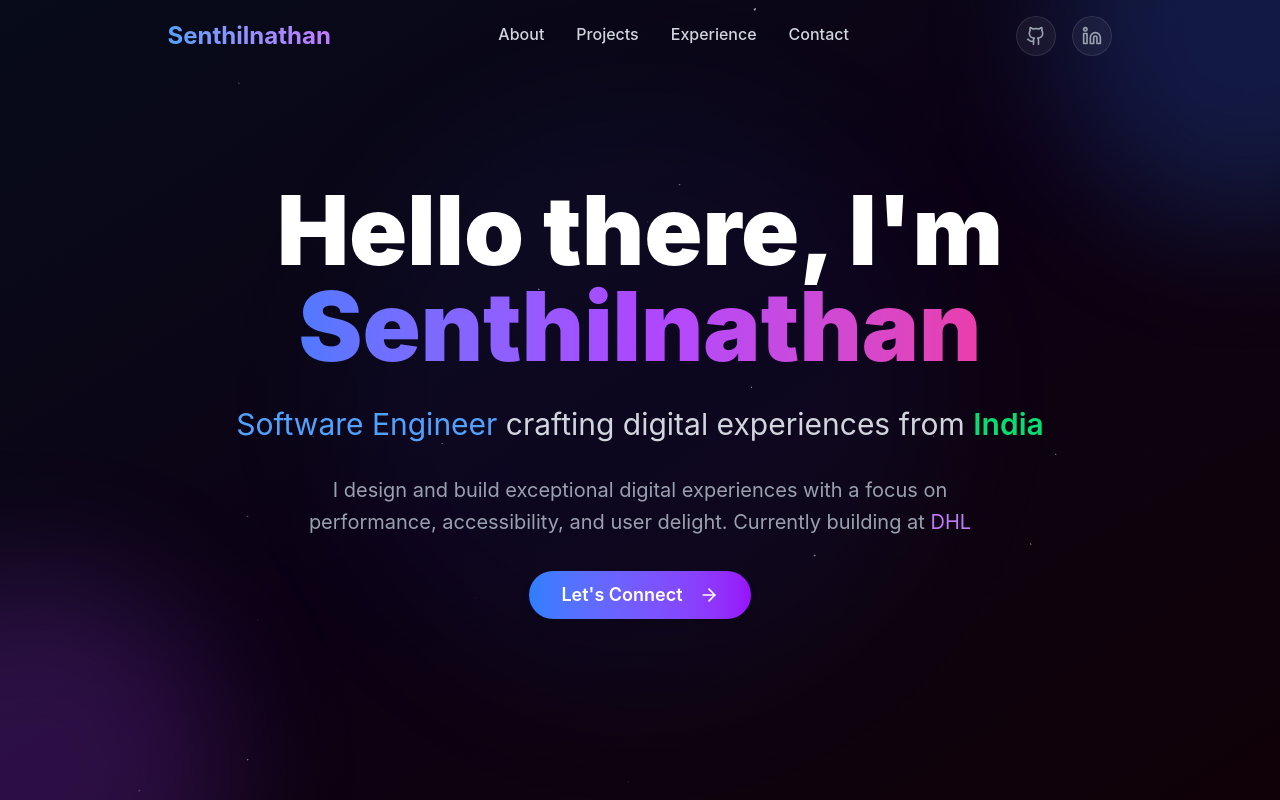
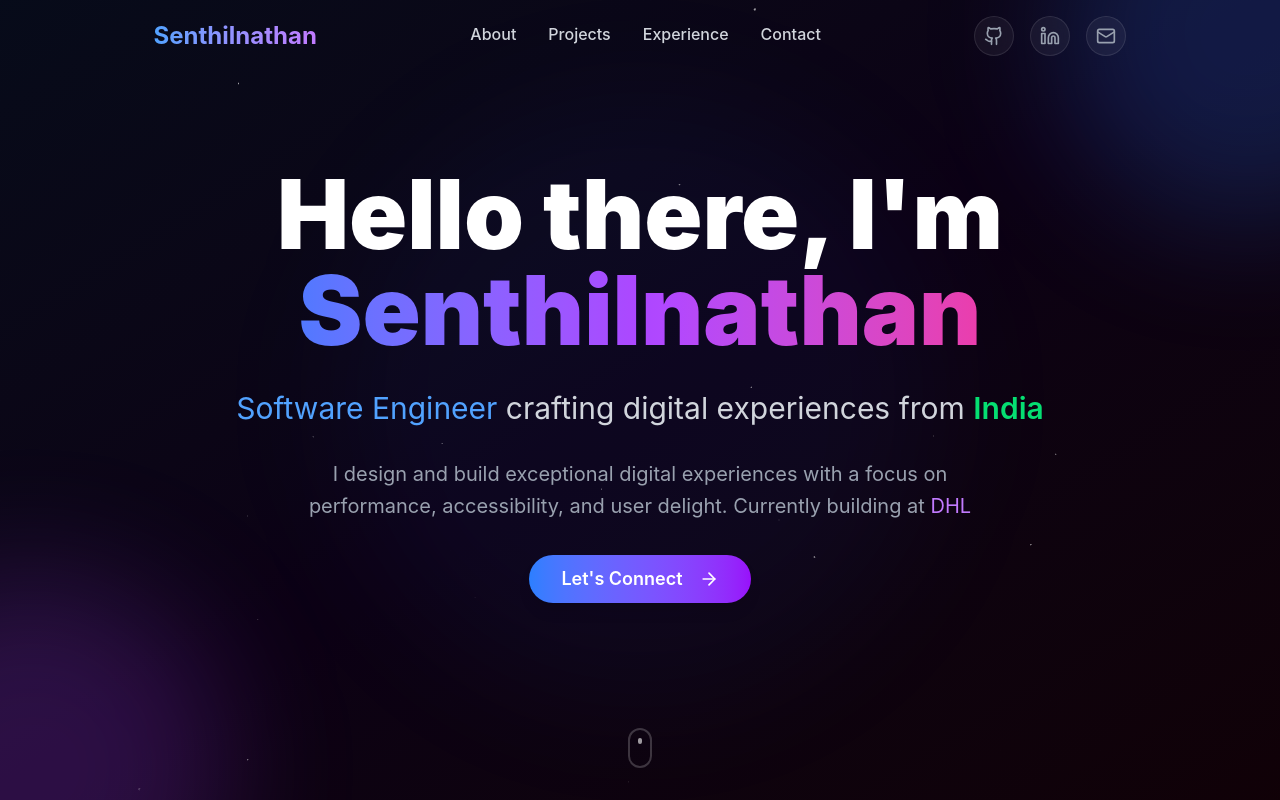
Before and after one commit to SenthilnathanMani/portfolio_v1, a Next.js app: page / in a window 1280 px wide. Shown: the top 800 px of the page. Built offline with nearby package versions, Linux system fonts and the light colour scheme.

Commit message:
fix animations

```diff
--- a/src/app/components/intro/intro.tsx
+++ b/src/app/components/intro/intro.tsx
@@ -1,4 +1,5 @@
 "use client";
+import { motion, useScroll, useTransform } from "framer-motion";
 import { gsap } from "gsap";
 import { ScrollToPlugin } from "gsap/ScrollToPlugin";
 import { ScrollTrigger } from "gsap/ScrollTrigger";
@@ -6,18 +7,24 @@ import { useEffect, useRef } from "react";
 
 export default function Intro() {
   const sectionRef = useRef<HTMLElement | null>(null);
+  const { scrollY } = useScroll();
+  const opacity = useTransform(scrollY, [0, 200], [1, 0]);
 
   useEffect(() => {
     gsap.registerPlugin(ScrollToPlugin, ScrollTrigger);
     const el = sectionRef.current;
     if (!el) return;
 
+    const nextEl = el.nextElementSibling as HTMLElement | null;
+
     const anim = gsap.to(el, {
-      height: "400px",
+      y: 200,
       ease: "none",
       scrollTrigger: {
         trigger: el,
         start: "top top",
+        endTrigger: nextEl || undefined,
+        end: nextEl ? "top top" : "bottom top",
         scrub: true,
       },
     });
@@ -40,21 +47,47 @@ export default function Intro() {
     >
       <div className="md:max-w-[70%] mx-auto text-center space-y-8">
         <h1 className="text-5xl md:text-8xl lg:text-8xl font-black leading-none">
-          Hello there, I'm{" "}
-          <div className="bg-gradient-to-r from-blue-500 via-purple-500 to-pink-500 bg-clip-text text-transparent flex space-x-4 flex-wrap justify-center">
+          <motion.div
+            initial={{ opacity: 0, y: 30, x: -20 }}
+            animate={{ opacity: 1, y: 0, x: 0 }}
+            transition={{ duration: 0.2 }}
+          >
+            Hello there, I'm
+          </motion.div>
+          <motion.div
+            initial={{ opacity: 0, x: 30 }}
+            animate={{ opacity: 1, x: 0 }}
+            transition={{ duration: 0.4 }}
+            className="bg-gradient-to-r from-blue-500 via-purple-500 to-pink-500 bg-clip-text text-transparent flex space-x-4 flex-wrap justify-center"
+          >
             <span className="break-all">Senthilnathan</span>
-          </div>
+          </motion.div>
         </h1>
-        <div className="text-2xl md:text-3xl text-gray-300 max-w-4xl mx-auto">
+        <motion.div
+          initial={{ opacity: 0, y: 20 }}
+          animate={{ opacity: 1, y: 0 }}
+          transition={{ duration: 0.6 }}
+          className="text-2xl md:text-3xl text-gray-300 max-w-4xl mx-auto"
+        >
           <span className="text-blue-400">Software Engineer</span>{" "}
           <span> crafting digital experiences from </span>{" "}
           <span className="text-green-400 font-semibold">India</span>
-        </div>
-        <p className="text-lg md:text-xl text-gray-400 max-w-2xl mx-auto leading-relaxed">
+        </motion.div>
+        <motion.p
+          initial={{ opacity: 0, y: 20 }}
+          animate={{ opacity: 1, y: 0 }}
+          transition={{ duration: 0.8 }}
+          className="text-lg md:text-xl text-gray-400 max-w-2xl mx-auto leading-relaxed"
+        >
           I design and build exceptional digital experiences with a focus on
           performance, accessibility, and user delight. Currently building at{" "}
           <span className="text-purple-400">DHL</span>
-        </p>
+        </motion.p>
+        <motion.div
+          initial={{ opacity: 0, y: 20 }}
+          animate={{ opacity: 1, y: 0 }}
+          transition={{ duration: 1 }}
+        >
           <button
             onClick={onConnect}
             className="inline-flex items-center justify-center gap-2 whitespace-nowrap ring-offset-background focus-visible:outline-none focus-visible:ring-2 focus-visible:ring-ring focus-visible:ring-offset-2 disabled:pointer-events-none disabled:opacity-50 [&amp;_svg]:pointer-events-none [&amp;_svg]:size-4 [&amp;_svg]:shrink-0 hover:bg-primary/90 h-11 bg-gradient-to-r from-blue-500 to-purple-600 hover:from-blue-600 hover:to-purple-700 text-white border-0 px-8 py-6 text-lg font-semibold rounded-full shadow-lg hover:shadow-purple-500/25 transition-all duration-300 group cursor-pointer"
@@ -78,6 +111,25 @@ export default function Intro() {
               <path d="m12 5 7 7-7 7"></path>
             </svg>
           </button>
+        </motion.div>
+
+        <div className="absolute bottom-8 left-1/2 -translate-x-1/2 pointer-events-none">
+          <motion.div
+            animate={{ y: 0 }}
+            initial={{ y: -10 }}
+            transition={{
+              type: "spring",
+              bounce: 0.5,
+              duration: 2,
+              repeat: Infinity,
+              repeatType: "mirror",
+            }}
+            className="w-6 h-10 rounded-full border-2 border-white/20 flex items-start justify-center p-2"
+            style={{ opacity }}
+          >
+            <div className="w-1.5 h-1.5 rounded-full bg-white/60"></div>
+          </motion.div>
+        </div>
       </div>
     </section>
   );
--- /dev/null
+++ b/src/app/components/navbar/social-links-icons/mailIcon.tsx
@@ -0,0 +1,21 @@
+const MailIcon: React.FC<React.SVGProps<SVGSVGElement>> = (props) => (
+  <svg
+    xmlns="http://www.w3.org/2000/svg"
+    width="24"
+    height="24"
+    viewBox="0 0 24 24"
+    fill="none"
+    stroke="currentColor"
+    strokeWidth="2"
+    strokeLinecap="round"
+    strokeLinejoin="round"
+    className="lucide lucide-mail w-4 h-4 text-gray-400 group-hover:text-white transition-colors"
+    aria-hidden="true"
+    {...props}
+  >
+    <path d="m22 7-8.991 5.727a2 2 0 0 1-2.009 0L2 7"></path>
+    <rect x="2" y="4" width="20" height="16" rx="2"></rect>
+  </svg>
+);
+
+export default MailIcon;
--- a/src/app/components/navbar/social-links-icons/social-links.tsx
+++ b/src/app/components/navbar/social-links-icons/social-links.tsx
@@ -1,6 +1,7 @@
 import { motion } from "framer-motion";
 import GitHub from "./githubIcon";
 import LinkedInIcon from "./linkedIn";
+import MailIcon from "./mailIcon";
 
 export default function SocialLinks() {
   const socialLinks = [
@@ -13,6 +14,11 @@ export default function SocialLinks() {
       name: "LinkedIn",
       url: "https://www.linkedin.com/in/senthilnathan-mani-b7068685/",
       icon: LinkedInIcon,
+    },
+    {
+      name: "Mail",
+      url: "mailto:senthilnathan.mani@gmail.com",
+      icon: MailIcon,
     },
   ];
   return (
--- a/src/app/globals.css
+++ b/src/app/globals.css
@@ -8,9 +8,6 @@ body {
   color: #fff;
   font-family: Inter, system-ui, arial;
 }
-section {
-  padding: 10rem 2rem;
-}
 
 @media (prefers-reduced-motion: reduce) {
   canvas {
```
Lines whose indentation alone changed are shown as unchanged.
